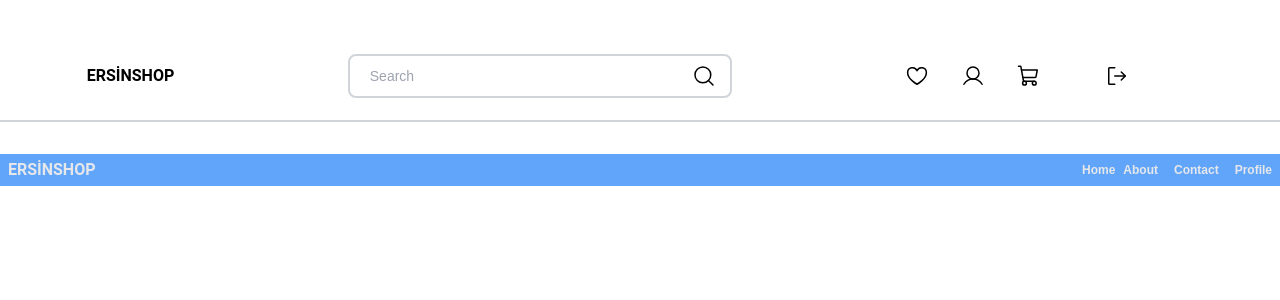
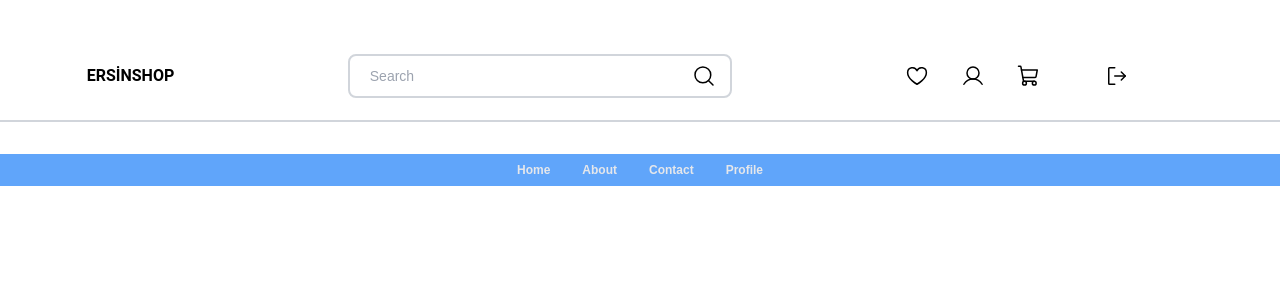
Before and after one commit to ersinctky/Ecommerce-frontend, a React (Create React App) app: page / in a window 1280 px wide. Shown: the top 300 px of the page. Built offline with nearby package versions, Linux system fonts and the light colour scheme.

Commit message:
Navbar.tsx updated

```diff
--- a/src/views/common/Navbar/Navbar.tsx
+++ b/src/views/common/Navbar/Navbar.tsx
@@ -9,25 +9,27 @@ export const Navbar: React.FC = () => {
 
   return (
     <nav>
-      <div className="fixed w-full h-8 bg-blue-400 text-gray-200 flex flex-row justify-between items-center">
-        <div className="brand-logo font-roboto font-bold px-2">ERSİNSHOP</div>
-        <ul className="hidden menu-list lg:flex lg:flex-row text-xs font-poppins font-bold">
-          <li className="menu-list-item">
+      <div className="fixed w-full h-8 bg-blue-400 text-gray-200 flex flex-row justify-between items-center md:justify-center">
+        <div className="brand-logo font-roboto font-bold px-2  md:hidden">
+          ERSİNSHOP
+        </div>
+        <ul className="hidden menu-list md:flex md:flex-row text-xs font-poppins font-bold md:justify-around">
+          <li className="menu-list-item px-2 mx-2 ">
             <a href="/home">Home</a>
           </li>
-          <li className="menu-list-item px-2">
+          <li className="menu-list-item px-2 mx-2">
             <a href="/about">About</a>
           </li>
-          <li className="menu-list-item px-2">
+          <li className="menu-list-item px-2 mx-2">
             <a href="/contact">Contact</a>
           </li>
-          <li className="menu-list-item px-2">
+          <li className="menu-list-item px-2 mx-2">
             <a href="/profile">Profile</a>
           </li>
         </ul>
         <button
           onClick={() => toggleSideBarOpen()}
-          className="lg:hidden menu-button"
+          className="md:hidden menu-button"
         >
           {isSideBarOpen ? <X size={24} /> : <List size={24} />}
         </button>
```
